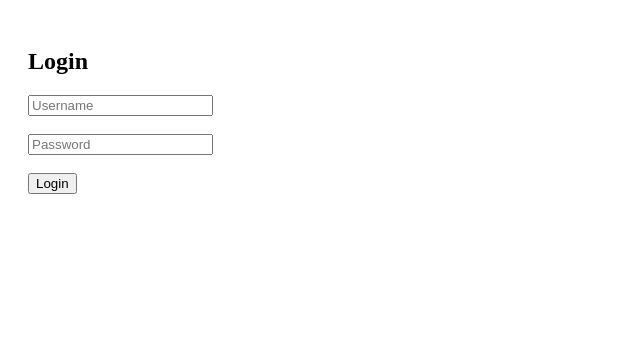
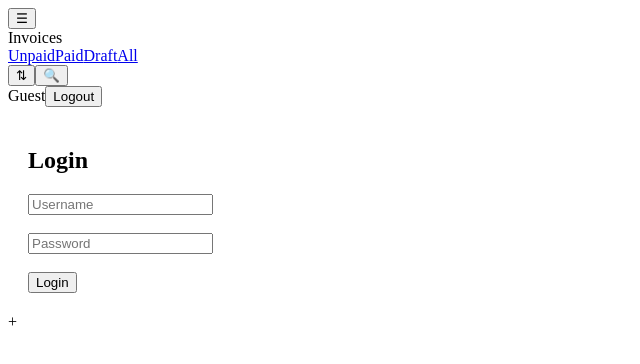
Before and after one commit to gitApr01/blood-test-app, a React app in the folder frontend/: page / in a window 1280 px wide. Shown: the top 364 px of the page, without its empty margins (0-640 px from the left). Built offline with nearby package versions, Linux system fonts and the light colour scheme; the HTML template or start-up script is replaced by a standard one.

Commit message:
Update App.js

```diff
--- a/frontend/src/App.js
+++ b/frontend/src/App.js
@@ -1,20 +1,64 @@
-import React from "react";
-import { BrowserRouter, Routes, Route } from "react-router-dom";
-
+// frontend/src/App.js
+import React, { useState, useEffect } from "react";
+import { BrowserRouter, Routes, Route, useNavigate } from "react-router-dom";
+import Navbar from "./components/Navbar";
 import Login from "./pages/Login";
 import AllTests from "./pages/AllTests";
 import AddTest from "./pages/AddTest";
+import Reports from "./pages/Reports";
+import API from "./api";
 
-function App() {
+function AppInner() {
+  const [user, setUser] = useState(null);
+  const nav = useNavigate();
+
+  useEffect(() => {
+    // restore from localStorage if present
+    const u = localStorage.getItem("username");
+    const id = localStorage.getItem("userid");
+    const role = localStorage.getItem("role");
+    if (u) setUser({ username: u, id, role });
+  }, []);
+
+  const handleLogin = (u) => {
+    setUser(u);
+    localStorage.setItem("username", u.username);
+    localStorage.setItem("userid", u.id);
+    localStorage.setItem("role", u.role);
+    nav("/tests");
+  };
+
+  const handleLogout = async () => {
+    await API.logout();
+    localStorage.clear();
+    setUser(null);
+    nav("/");
+  };
+
+  return (
+    <div>
+      <Navbar username={user?.username} onLogout={handleLogout} />
+      <main className="main-container">
+        <Routes>
+          <Route path="/" element={<Login onLogin={handleLogin} />} />
+          <Route path="/tests" element={<AllTests user={user} />} />
+          <Route path="/add" element={<AddTest user={user} />} />
+          <Route path="/reports" element={<Reports user={user} />} />
+        </Routes>
+      </main>
+
+      {/* Floating action button */}
+      <div className="fab" title="Add test" onClick={() => { window.location = "/add"; }}>
+        <div className="fab-plus">+</div>
+      </div>
+    </div>
+  );
+}
+
+export default function App() {
   return (
     <BrowserRouter>
-      <Routes>
-        <Route path="/" element={<Login />} />
-        <Route path="/add" element={<AddTest />} />
-        <Route path="/tests" element={<AllTests />} />
-      </Routes>
+      <AppInner />
     </BrowserRouter>
   );
 }
-
-export default App;
```
